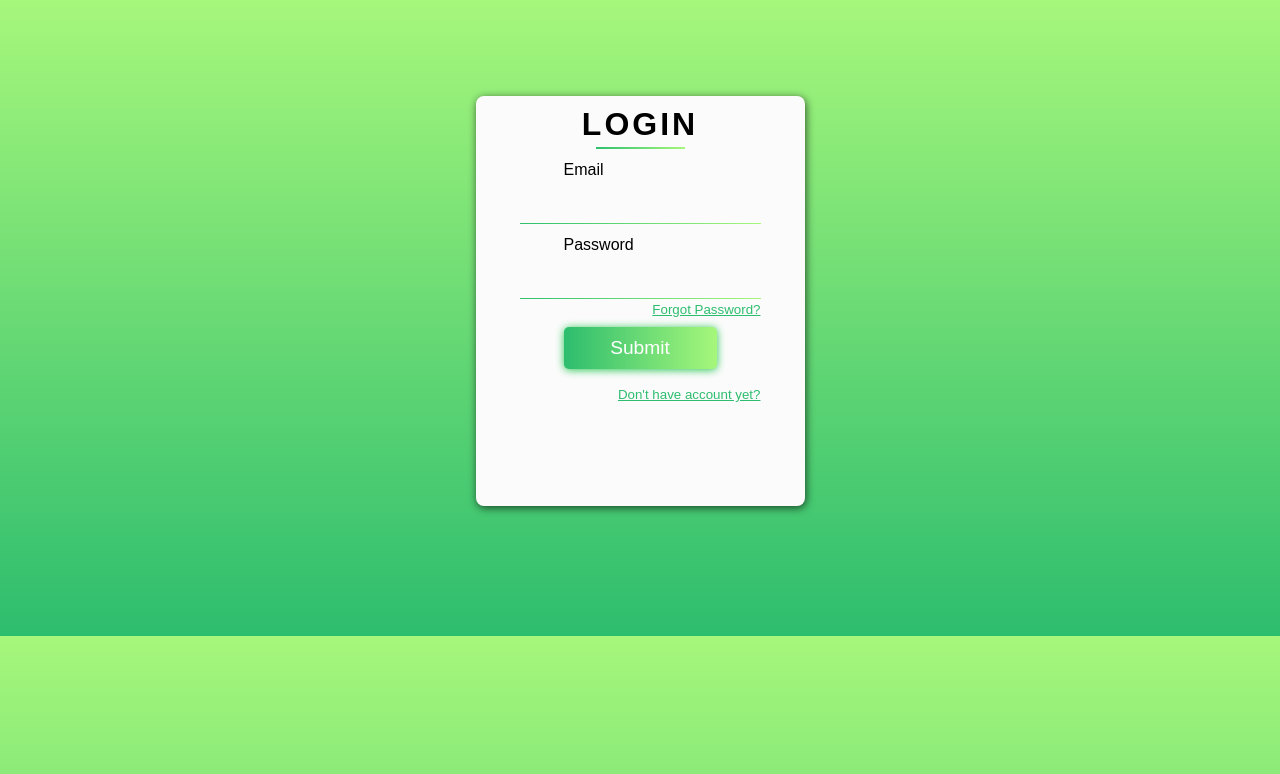
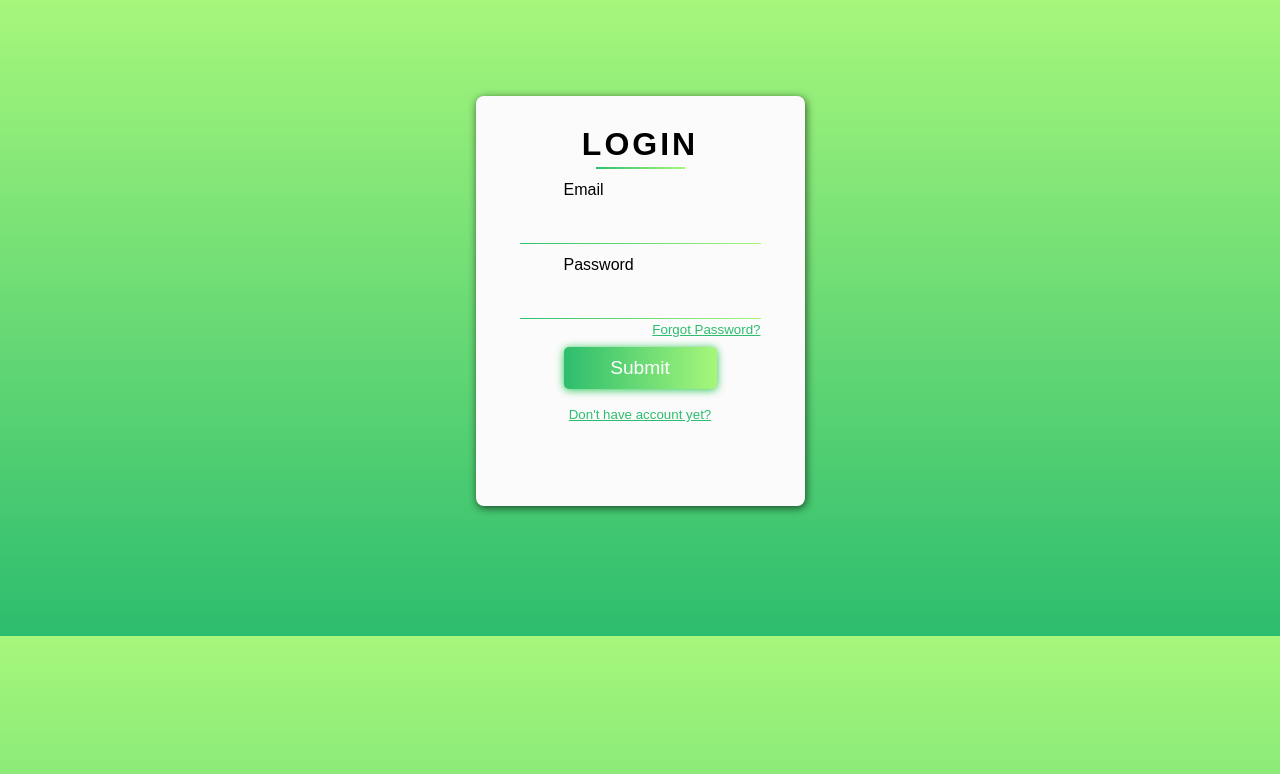
Before and after one commit to Sathishkumar-Ramachandran/CBMS, a React (Create React App) app: page /login in a window 1280 px wide. Shown: the top 774 px of the page. Built offline with nearby package versions, Linux system fonts and the light colour scheme.

Commit message:
Login Page modified

```diff
--- a/src/styles/login.css
+++ b/src/styles/login.css
@@ -81,7 +81,7 @@ body{
     font-family: "Raleway Thin", sans-serif;
     letter-spacing: 3px;
     padding-bottom: 0px;
-    padding-top: 10px;
+    padding-top: 30px;
     text-align: center;
 }
 
@@ -115,7 +115,7 @@ body{
     font-family: "Raleway", sans-serif;
     font-size: 10pt;
     margin-top: 3px;
-    text-align: right;
+    text-align: center;
     padding-top: 5px;
 
   }
```
